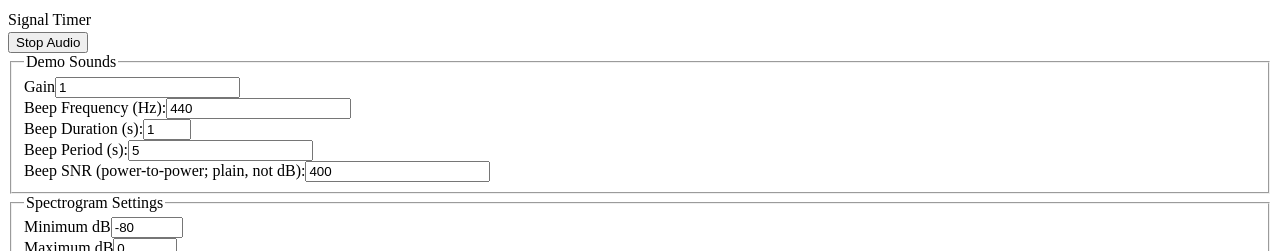
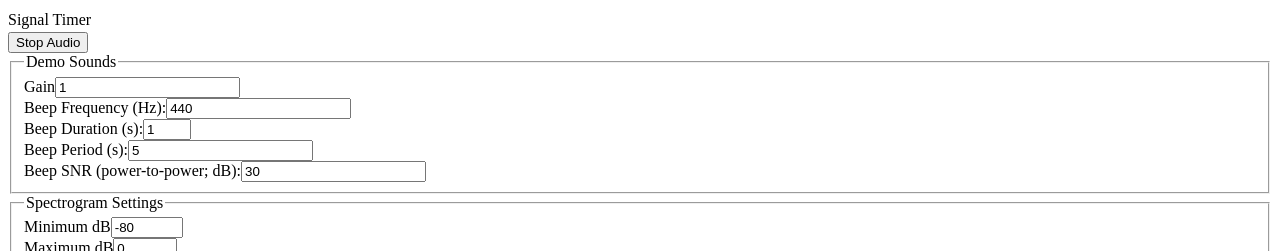
Before and after one commit to ChrisJohnsen/WebAudio-signal-timer, a Vue app: page / in a window 1280 px wide. Both pictures are taken after a click on the button "Start Audio". Shown: the top 251 px of the page. Built offline with nearby package versions, Linux system fonts and the light colour scheme.

Commit message:
change test audio SNR to dB
The full-range [-1,1] white noise seems to come in at -28dB, and the
beep comes in at -13dB, so apply some gain to boost the noise up to
-13dB so that the SNR behaves as expected (0dB SNR puts both at -13dB,
10dB SNR pushes the noise down to -23dB, etc.)

```diff
--- a/src/App.vue
+++ b/src/App.vue
@@ -9,7 +9,7 @@ const running = ref(false)
 const startStopText = computed(() => (running.value ? 'Stop Audio' : 'Start Audio'))
 
 // test audio settings
-const snr = ref(400)
+const snr_dB = ref(30)
 const gain = ref(1)
 const frequency = ref(440)
 const duration = ref(1)
@@ -46,7 +46,7 @@ const startStop = () => {
     running.value = audioContext ? audioContext.state == 'running' : false
   })
 
-  const periodic = useNoisyPeriodicBeep(audioContext, snr, { frequency, duration, period }, gain)
+  const periodic = useNoisyPeriodicBeep(audioContext, snr_dB, { frequency, duration, period }, gain)
   periodicPauser = periodic.pause
 
   const noises = [periodic.node]
@@ -94,8 +94,8 @@ const startStop = () => {
         ><input id="beep-period" type="number" v-model="period" min="1" />
       </div>
       <div>
-        <label for="beep-snr">Beep SNR (power-to-power; plain, not dB):</label
-        ><input id="beep-snr" type="number" v-model="snr" min="0" />
+        <label for="beep-snr">Beep SNR (power-to-power; dB):</label
+        ><input id="beep-snr" type="number" v-model="snr_dB" min="0" />
       </div>
     </fieldset>
     <fieldset>
--- a/src/composables/useNoisyPeriodicBeep.ts
+++ b/src/composables/useNoisyPeriodicBeep.ts
@@ -5,7 +5,7 @@ import useWhiteNoise from './useWhiteNoise'
 
 export default function useNoisyPeriodicBeep(
   audioContext: BaseAudioContext,
-  snr: MaybeRefOrGetter<number>,
+  snr_dB: MaybeRefOrGetter<number>,
   beep: {
     frequency: MaybeRefOrGetter<number>
     duration: MaybeRefOrGetter<number>
@@ -17,7 +17,7 @@ export default function useNoisyPeriodicBeep(
   node: AudioNode
   gainParam: AudioParam
 } {
-  const snrRef = toRef(snr)
+  const snr_dB_ref = toRef(snr_dB)
   // SNR is power/power, which is also (amplitude/amplitude)^2
   // SNR = P_sig/P_noise = (A_sig/A_noise)^2
   // SNR_dB = 10*log10(SNR)
@@ -28,7 +28,7 @@ export default function useNoisyPeriodicBeep(
   const noise = useWhiteNoise(
     audioContext,
     5,
-    computed(() => snrRef.value ** -0.5)
+    computed(() => 10 ** (-snr_dB_ref.value / 20))
   )
   const beeper = useBeep(audioContext, beep.frequency)
 
--- a/src/composables/useWhiteNoise.ts
+++ b/src/composables/useWhiteNoise.ts
@@ -24,9 +24,10 @@ export function whiteNoiseNode(audioContext: BaseAudioContext, duration: number)
 
 export function whiteNoiseBuffer(length: number, sampleRate: number) {
   const buffer = new AudioBuffer({ sampleRate, length, numberOfChannels: 1 })
+  const gain = 10 ** ((28 - 13) / 20) // [-1,1] random seems to give a signal with -28dB (power), so apply gain to put it up near -13dB (where our full-amplitude beep signal lands)
   const data = buffer.getChannelData(0)
   for (let i = 0; i < data.length; i++) {
-    data[i] = Math.random() * 2 - 1
+    data[i] = (Math.random() * 2 - 1) * gain
   }
   return buffer
 }
```
